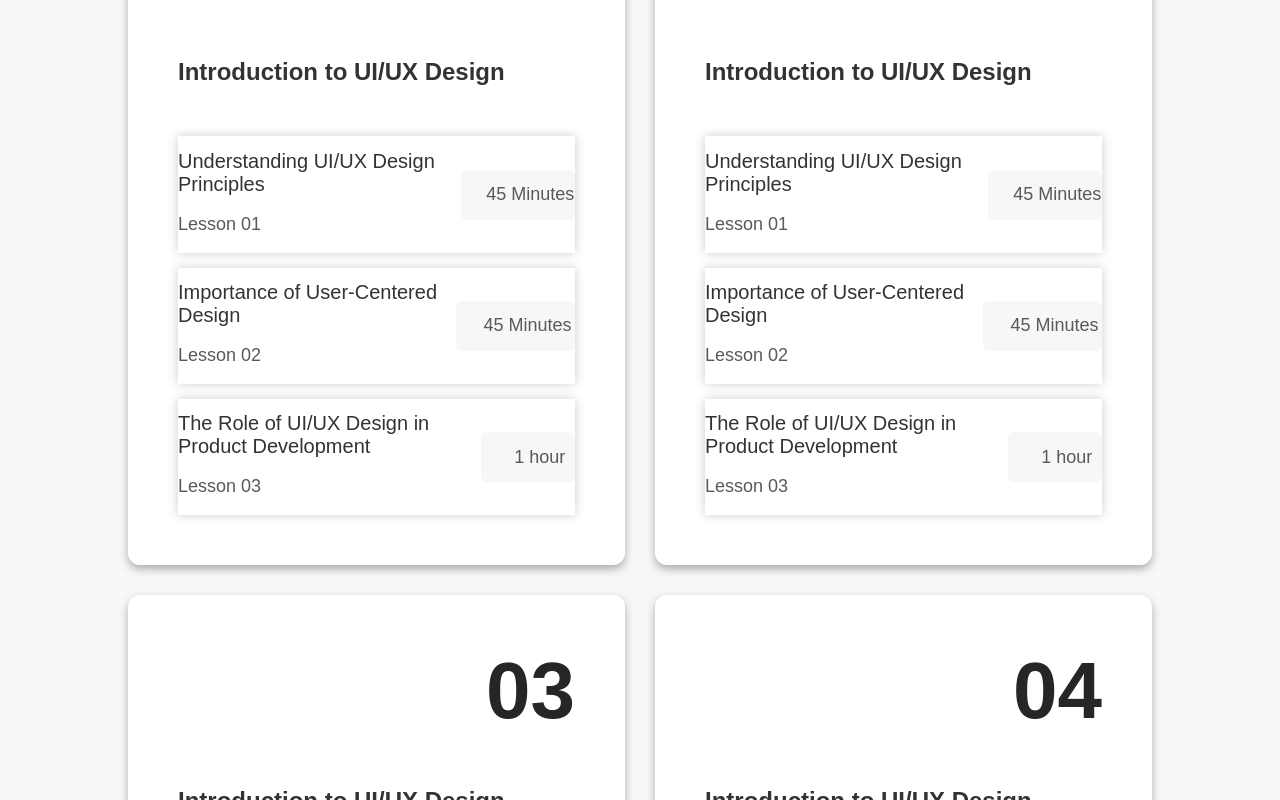
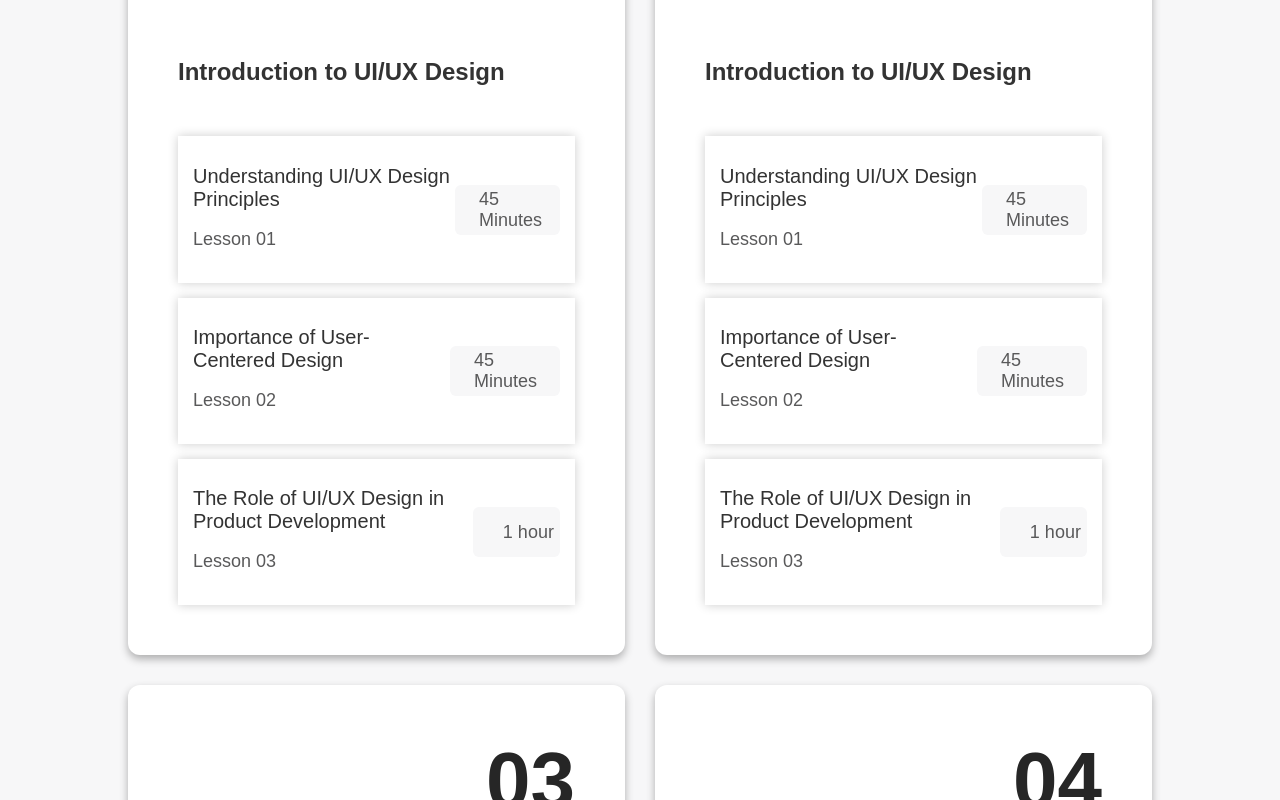
Before and after one commit to kodirov8788/online-school-project, a React (Create React App) app: page /Cources in a window 1280 px wide. Shown: the part 1540-2340 px from the top of the page. Built offline with nearby package versions, Linux system fonts and the light colour scheme; some icons are missing.

Commit message:
Fixed style err

```diff
--- a/src/pages/cources/components/cards/Card.css
+++ b/src/pages/cources/components/cards/Card.css
@@ -49,6 +49,18 @@
     align-items: center;
     justify-content: space-between;
     box-shadow: 0 0 10px rgba(0, 0, 0, 0.2);
+    padding: 15px;
+}
+
+.item:hover {
+    box-shadow: 0 0 10px rgb(255, 234, 204);
+    transition: all 0.5s;
+}
+
+.item:hover .right,
+.item .right:hover {
+    background-color: rgb(255, 234, 204);
+    transition: all 0.5s;
 }
 
 .item h1 {
```
